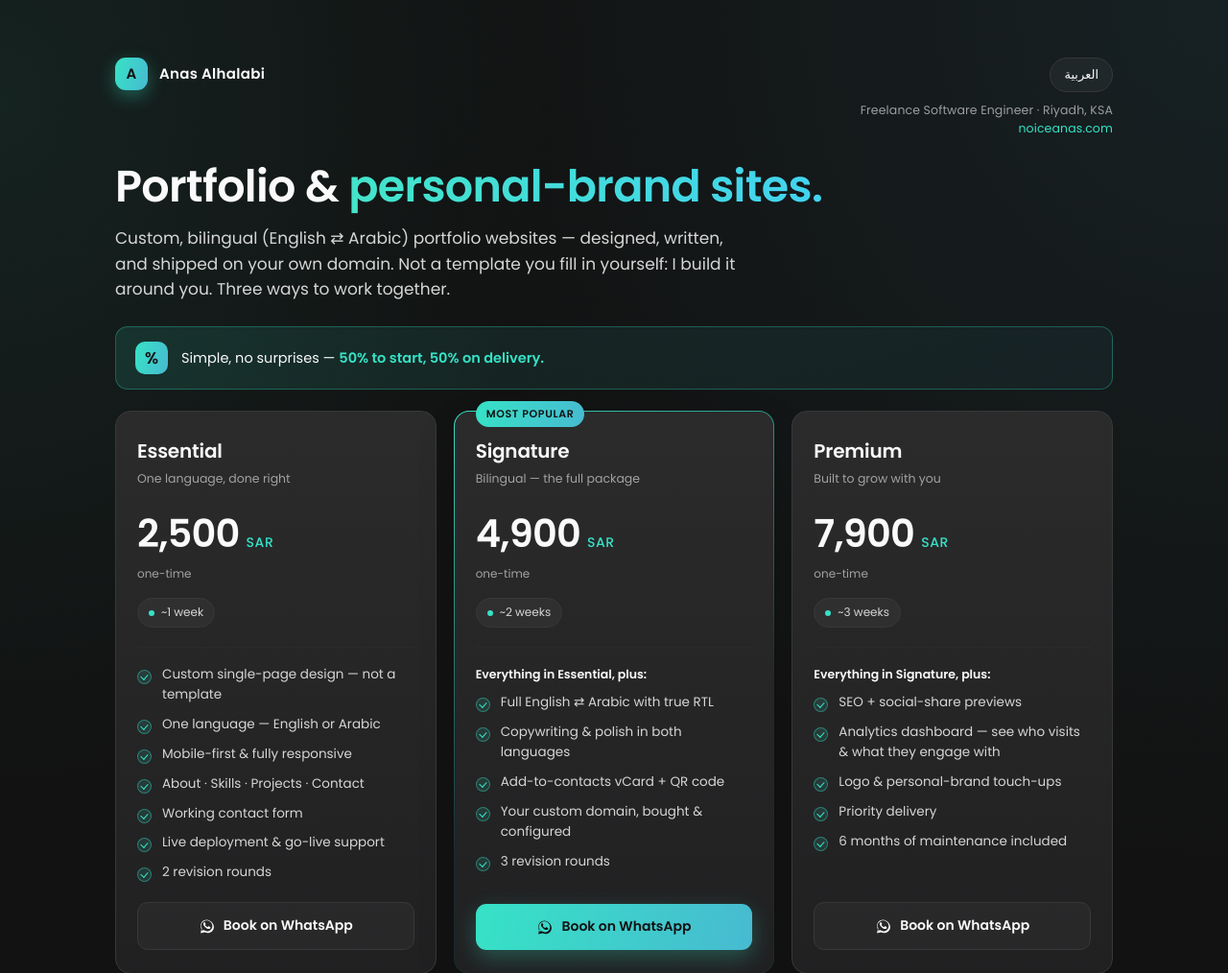
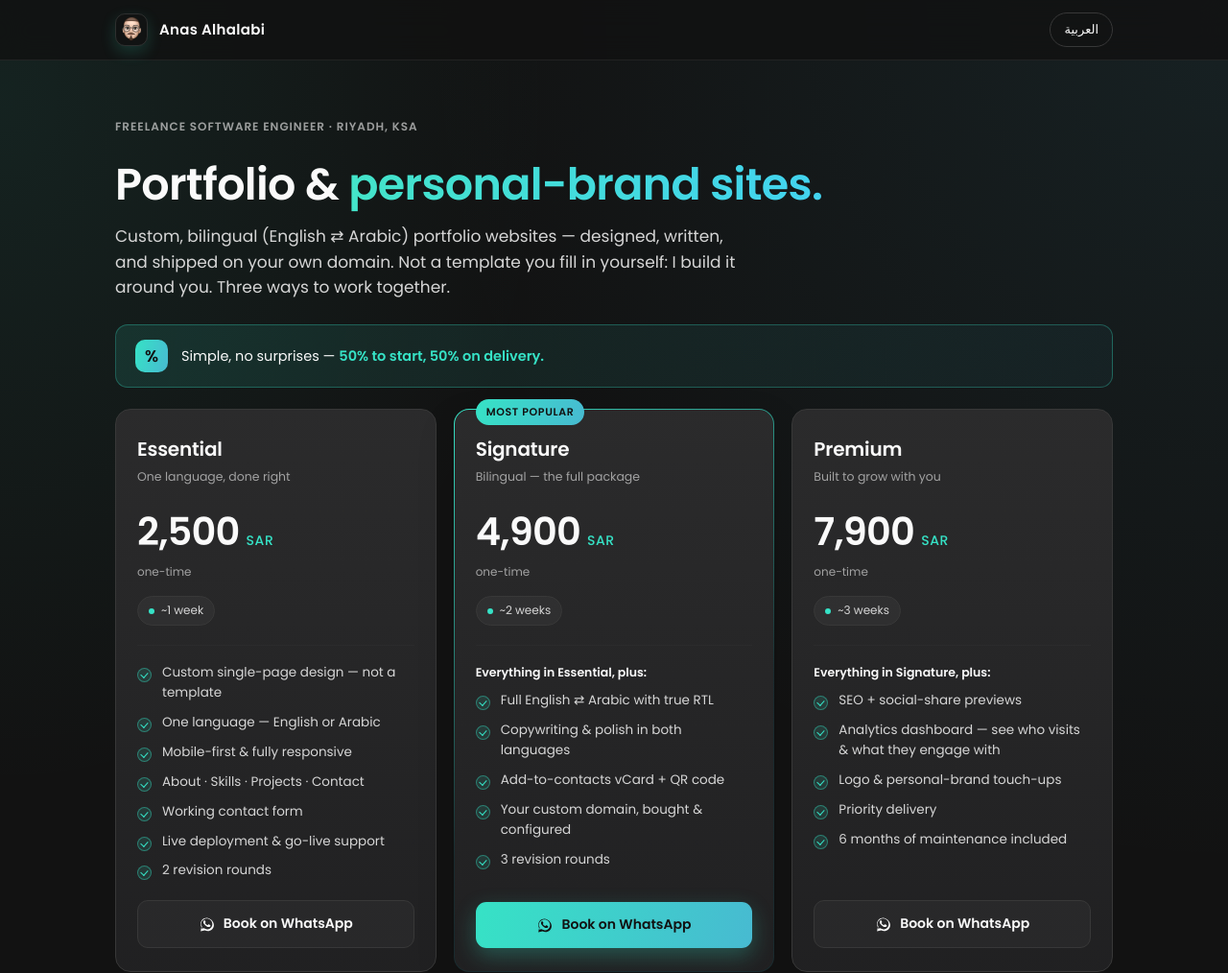
Before and after one commit to Noice-Anas/anas-portfolio, a plain HTML site: page portfolio-pricing/index.html in a window 1280 px wide. Shown: the top 1014 px of the page at 96% size. Drawn offline with Linux system fonts and the light colour scheme.

Commit message:
[Enhance] Full-width sticky header + avatar logo on portfolio-pricing
- Sticky top bar spanning the viewport edge-to-edge (contents aligned to the
  content grid), replacing the boxed 1120px bar that floated on wide desktops.
- Role/location line moved to an uppercase kicker above the headline.
- In-page brand mark is now the portfolio avatar (my-avatar.webp), rounded to
  match .avatar-box, linking home to noiceanas.com. Tab favicon stays the
  'AA' favicon.svg tile.
- CLAUDE.md: document the sticky header, avatar logo, and favicon/logo split.

```diff
--- a/portfolio-pricing/index.html
+++ b/portfolio-pricing/index.html
@@ -73,16 +73,33 @@ body {
 }
 
 /* ---- header ---- */
-.head { display: flex; flex-wrap: wrap; align-items: flex-start; justify-content: space-between; gap: 18px; }
-.brand-mark { display: inline-flex; align-items: center; gap: 12px; font-weight: var(--fw-600); font-size: 15px; letter-spacing: 0.02em; color: var(--white-2); }
+/* Full-width sticky top bar. The bar background spans the viewport edge-to-edge
+   while its contents (brand link home + language toggle) align to the same
+   max-width grid as the page. It lives OUTSIDE .wrap so it is never boxed to the
+   content column. backdrop-filter degrades to the ~82%-opaque background. */
+.topbar {
+  position: sticky; top: 0; z-index: 20;
+  background: color-mix(in srgb, var(--smoky-black) 82%, transparent);
+  -webkit-backdrop-filter: blur(14px);
+  backdrop-filter: blur(14px);
+  border-bottom: 1px solid color-mix(in srgb, var(--white-1) 7%, transparent);
+}
+.topbar-inner {
+  max-width: 1120px; margin: 0 auto;
+  padding: 13px clamp(18px, 4vw, 40px);
+  display: flex; align-items: center; justify-content: space-between; gap: 14px;
+}
+.brand-mark { display: inline-flex; align-items: center; gap: 12px; font-weight: var(--fw-600); font-size: 15px; letter-spacing: 0.02em; color: var(--white-2); transition: color var(--transition-1); }
+.brand-mark:hover { color: var(--accent); }
+/* Brand mark = the portfolio's own avatar (my-avatar.webp), framed as a rounded
+   square to match the site's .avatar-box treatment, so the logo here is the same
+   identity visitors see on noiceanas.com. (The browser-tab icon stays the "AA"
+   favicon.svg tile.) */
 .dot {
-  width: 34px; height: 34px; border-radius: 11px; flex: none;
-  background: var(--pp-grad); display: grid; place-items: center;
-  color: var(--pp-on); font-weight: var(--fw-600); font-size: 15px; font-family: var(--ff-poppins);
-  box-shadow: 0 6px 18px color-mix(in srgb, var(--accent) 35%, transparent);
+  width: 34px; height: 34px; flex: none; border-radius: 10px; object-fit: cover;
+  border: 1px solid color-mix(in srgb, var(--white-1) 12%, transparent);
+  box-shadow: 0 6px 16px color-mix(in srgb, var(--accent) 18%, transparent);
 }
-.head-right { display: flex; flex-direction: column; align-items: flex-end; gap: 10px; }
-[dir="rtl"] .head-right { align-items: flex-start; }
 /* namespaced: the site already has a .lang-toggle (avatar globe badge) */
 .pp-lang-toggle {
   display: inline-flex; align-items: center; gap: 7px; cursor: pointer;
@@ -91,8 +108,10 @@ body {
   padding: 7px 14px; border-radius: 999px; transition: border-color var(--transition-1), background var(--transition-1);
 }
 .pp-lang-toggle:hover { border-color: var(--accent); background: var(--pp-soft); }
-.head-meta { text-align: right; font-size: 12.5px; color: var(--light-gray-70); letter-spacing: 0.01em; line-height: 1.5; }
-[dir="rtl"] .head-meta { text-align: left; }
+/* Positioning eyebrow above the headline. The brand links home and the footer
+   carries the URL, so this is just the role/location line. */
+.head-meta { margin: 0 0 4px; text-align: left; font-size: 12px; color: var(--light-gray-70); letter-spacing: 0.08em; text-transform: uppercase; font-weight: var(--fw-600); }
+[dir="rtl"] .head-meta { text-align: right; text-transform: none; letter-spacing: 0; }
 .head-meta a { color: var(--accent); }
 
 #ref-chip[hidden] { display: none; }
@@ -255,35 +274,21 @@ h1 .grad { background: var(--text-gradient-accent); -webkit-background-clip: tex
   .steps { grid-template-columns: repeat(2, 1fr); }
   .card.hi { order: -1; }
 }
-/* Header: below ~768px the meta line ("Freelance Software Engineer · Riyadh, KSA")
-   no longer fits beside the brand, so the right-aligned column wraps and floats
-   awkwardly. Dissolve .head-right (display:contents) so its children flow into
-   the header flex row directly: brand top-start, toggle top-end (space-between),
-   meta on a full-width row aligned to the start. RTL mirrors automatically. */
-@media (max-width: 768px) {
-  .head { align-items: center; gap: 14px; }
-  .head-right { display: contents; }
-  .pp-lang-toggle { order: 1; }
-  .head-meta { order: 2; flex-basis: 100%; text-align: left; }
-  [dir="rtl"] .head-meta { text-align: right; }
-}
 @media (max-width: 460px) { .steps { grid-template-columns: 1fr; } .special { flex-direction: column; align-items: flex-start; } }
 @media (prefers-reduced-motion: reduce) { .cta, .pp-lang-toggle { transition: none; } }
 </style>
 </head>
 <body>
 
+<header class="topbar">
+  <div class="topbar-inner">
+    <a class="brand-mark" href="https://noiceanas.com"><img class="dot" src="../assets/images/my-avatar.webp" alt="" width="34" height="34"> Anas Alhalabi</a>
+    <button class="pp-lang-toggle" type="button" data-lang-toggle>العربية</button>
+  </div>
+</header>
+
 <div class="wrap">
-  <header class="head">
-    <span class="brand-mark"><span class="dot">A</span> Anas Alhalabi</span>
-    <div class="head-right">
-      <button class="pp-lang-toggle" type="button" data-lang-toggle>العربية</button>
-      <div class="head-meta">
-        <span data-i18n="role">Freelance Software Engineer · Riyadh, KSA</span><br>
-        <a href="https://noiceanas.com">noiceanas.com</a>
-      </div>
-    </div>
-  </header>
+  <div class="head-meta"><span data-i18n="role">Freelance Software Engineer · Riyadh, KSA</span></div>
 
   <div id="ref-chip" hidden></div>
 
```
Also changed, not shown: CLAUDE.md (+7 -0 lines).
